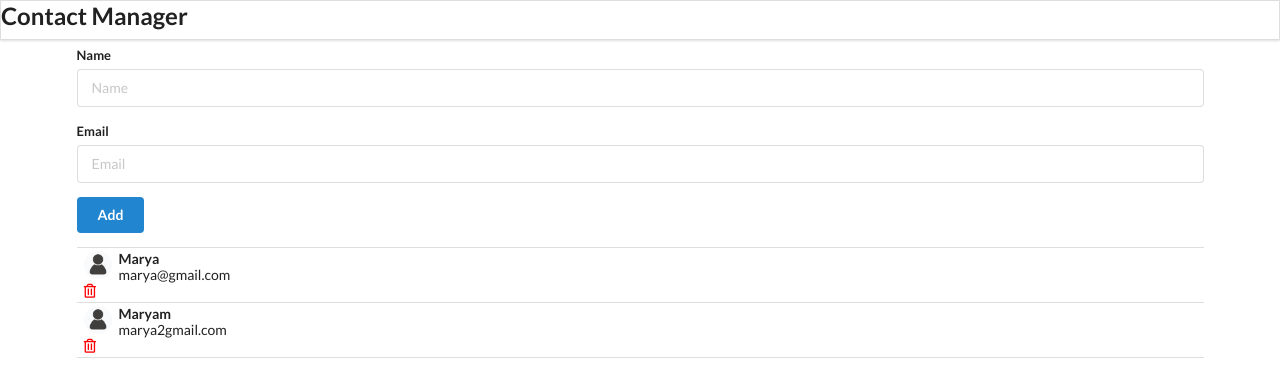
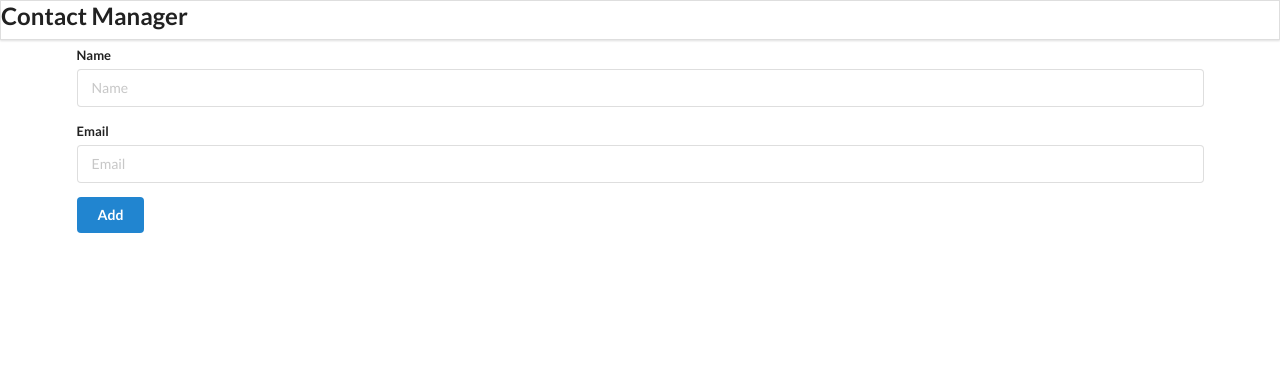
Before and after one commit to MaryamMuchai/Contact-app, a React (Create React App) app: page / in a window 1280 px wide. Shown: the top 392 px of the page. Built offline with nearby package versions, Linux system fonts and the light colour scheme.

Commit message:
add on useState React Hook

```diff
--- a/src/components/Addcontact.js
+++ b/src/components/Addcontact.js
@@ -1,18 +1,34 @@
 import React from "react";
 
 class Addcontact extends React.Component {
+    state = {
+        name:"",
+        email:"",
+    };
+    add = (e) => {
+        e.preventDefault();
+        if(this.state.name === "" || this.state.email === ""){
+            alert("All the fields are mandatory!");
+            return
+        }
+        this.props.addContactHandler(this.state);
+        this.setState({name:"", email:""});
+        console.log(this.state);
+    }
     render() {
         return (
 <div className = "ui main">
     <h2>Add Contact</h2>
-    <form className="ui form">
+    <form className="ui form" onSubmit={this.add}>
         <div className="field">
             <label>Name</label>
-            <input type="text" name="name" placeholder="Name" />
+            <input type="text" name="name" placeholder="Name" value={this.state.name} onChange={ (e) => this.setState({name: e.target.value})}
+        />
         </div>
         <div className="field">
             <label>Email</label>
-            <input type="text" name="email" placeholder="Email" />
+            <input type="text" name="email" placeholder="Email" value={this.state.email} onChange={ (e) => this.setState({email: e.target.value})}
+            />
         </div>
         <button className="ui button blue">Add</button>
     </form>
--- a/src/components/App.js
+++ b/src/components/App.js
@@ -1,27 +1,19 @@
-import React from 'react';
+import React, { useState } from 'react';
 import './App.css';
 import Header from "./Header";
 import Addcontact from "./Addcontact";
 import ContactList from "./ContactList";
 
 function App() {
+  const [contacts, setContacts] = useState([])
+  const addContactHandler = (contact) => {
+    console.log(contact);
+  }
 
-  const contacts = [
-  {
-    id: "1",
-    name: "Marya",
-    email: "marya@gmail.com",
-  },
-  {
-    id: "2",
-    name: "Maryam",
-    email: "marya2gmail.com",
-  },
-];
   return (
   <div className='ui container'>
     <Header />
-    <Addcontact />
+    <Addcontact addContactHandler = {addContactHandler} />
     <ContactList contacts={contacts}/>
   </div>
   );
```
